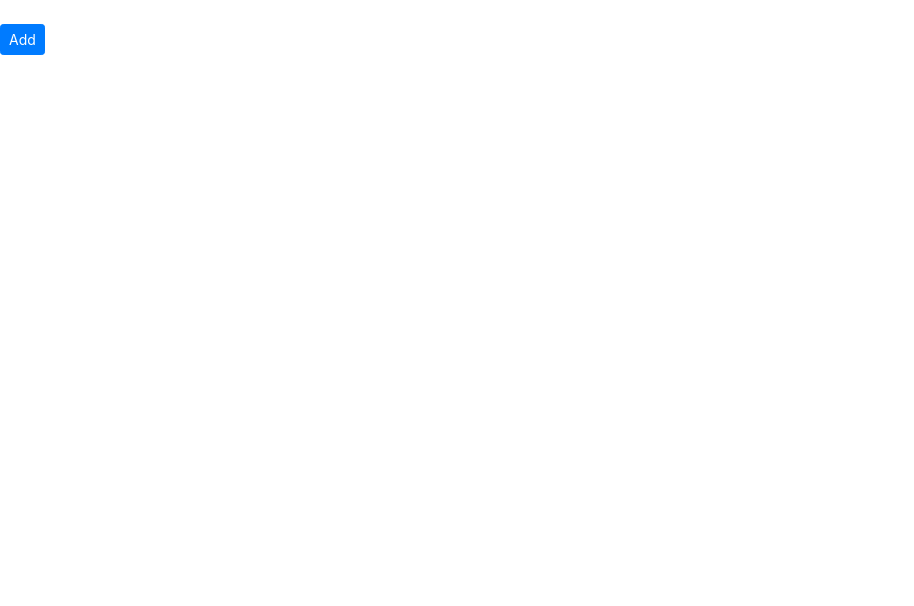
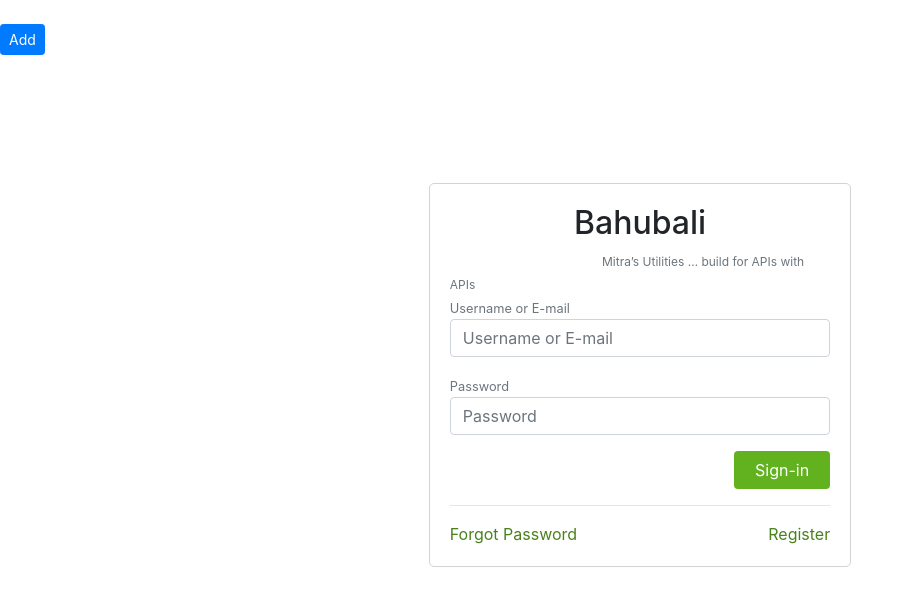
Before and after one commit to tsreenath198/usktools, an Angular app in the folder yk-parent/yk-web/src/main/web/: page /login in a window 1280 px wide. Shown: the top 606 px of the page, without its empty margins (0-914 px from the left). Built offline with nearby package versions, Linux system fonts and the light colour scheme.

Commit message:
login page added

```diff
--- a/yk-parent/yk-web/src/main/web/src/app/app.component.html
+++ b/yk-parent/yk-web/src/main/web/src/app/app.component.html
@@ -1 +1,2 @@
 <app-d-milan></app-d-milan>
+<app-login></app-login>
--- a/yk-parent/yk-web/src/main/web/src/app/app.component.ts
+++ b/yk-parent/yk-web/src/main/web/src/app/app.component.ts
@@ -1,5 +1,4 @@
 import { Component } from '@angular/core';
-import { HttpClient } from '@angular/common/http';
 
 @Component({
   selector: 'app-root',
--- a/yk-parent/yk-web/src/main/web/src/app/app.module.ts
+++ b/yk-parent/yk-web/src/main/web/src/app/app.module.ts
@@ -7,11 +7,13 @@ import { AppComponent } from './app.component';
 import { DMilanComponent } from "./d-milan/d-milan.component";
 
 import { HttpService } from "./http.service";
+import { LoginComponent } from './login/login.component';
 
 @NgModule({
   declarations: [
     AppComponent,
-    DMilanComponent
+    DMilanComponent,
+    LoginComponent
   ],
   imports: [
     BrowserModule,
--- /dev/null
+++ b/yk-parent/yk-web/src/main/web/src/app/login/login.component.css
@@ -0,0 +1,26 @@
+.center-screen {
+    display: flex;
+    flex-direction: column;
+    justify-content: center;
+    align-items: center;
+    min-height: 80vh;
+  }
+  .bg-color{
+    background: #62b220;
+    color:white;
+    padding-left: 20px;
+    padding-right: 20px;
+  }
+  .x-color{
+      color:#49821c;
+  }
+  .wth33{
+      width: 33%;
+  }
+  .txt-center{
+        text-align: center;
+  }
+  .txt-right{
+    font-size: 15px;
+    text-indent: 40%;
+  }
--- /dev/null
+++ b/yk-parent/yk-web/src/main/web/src/app/login/login.component.html
@@ -0,0 +1,24 @@
+<div class="center-screen rounded">
+  <div class="wth33" style="border: 1px solid lightgray;padding: 20px;border-radius: 5px;">
+    <h2 class="txt-center">Bahubali</h2>
+    <div class="text-muted txt-right"><small>Mitra’s Utilities … build for APIs with APIs</small></div>
+    <div class="form-group">
+      <small for="email" class="text-muted">Username or E-mail</small>
+      <input type="email" class="form-control" [(ngModel)]="username" id="email" placeholder="Username or E-mail">
+    </div>
+    <div class="form-group">
+      <small for="pwd" class="text-muted">Password</small>
+      <input type="password" class="form-control" [(ngModel)]="password" id="pwd" placeholder="Password">
+    </div>
+    <div class="clearfix">
+      <span class="float-right">
+        <button type="submit" (click)="validate()" class="btn bg-color">Sign-in</button>
+      </span>
+    </div>
+    <hr>
+    <div class="clearfix">
+      <a class="float-left x-color" href="">Forgot Password</a>
+      <a href="" class="float-right x-color">Register</a>
+    </div>
+  </div>
+</div>
--- /dev/null
+++ b/yk-parent/yk-web/src/main/web/src/app/login/login.component.ts
@@ -0,0 +1,26 @@
+import { Component, OnInit } from '@angular/core';
+import { LoginModel } from './login.model';
+import { LoginService } from '../services/login/login.service';
+
+@Component({
+  selector: 'app-login',
+  templateUrl: './login.component.html',
+  styleUrls: ['./login.component.css']
+})
+export class LoginComponent implements OnInit {
+
+  constructor(private loginService: LoginService) { }
+  username: string = "";
+  password: string = "";
+  ngOnInit() {
+
+  }
+  validate() {
+    this.loginService.getLogin('assets/login.json').subscribe(resp => {
+      let response = resp as LoginModel
+      if (response.username == this.username) {
+        console.log("succes")
+      }
+    });
+  }
+}
--- /dev/null
+++ b/yk-parent/yk-web/src/main/web/src/app/login/login.model.ts
@@ -0,0 +1,4 @@
+export interface LoginModel {
+    username: string,
+    password : string
+}
--- /dev/null
+++ b/yk-parent/yk-web/src/main/web/src/app/services/login/login.service.ts
@@ -0,0 +1,12 @@
+import { Injectable } from '@angular/core';
+import { HttpClient } from '@angular/common/http';
+
+@Injectable({
+  providedIn: 'root'
+})
+export class LoginService {
+  constructor(private httpClient: HttpClient) { }
+  public getLogin(URL: string) {
+    return this.httpClient.get(URL);
+  }
+}
--- /dev/null
+++ b/yk-parent/yk-web/src/main/web/src/assets/login.json
@@ -0,0 +1,5 @@
+{
+    "username":"admin",
+    "password":"admin"
+
+}
```
Also changed, not shown: 2 other files (tests, documents, lock files or other folders).
